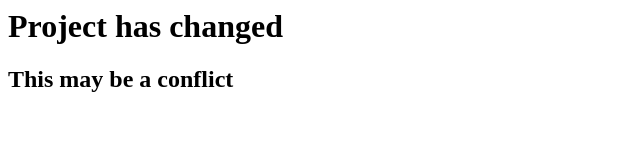
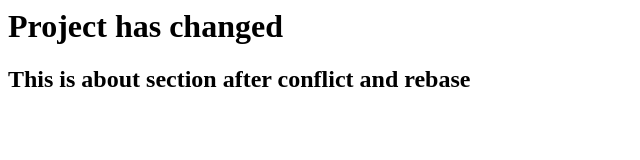
Before and after one commit to GeovanePiccinin/exercicio-git, a plain HTML site: page index.html in a window 1280 px wide. Shown: the whole page, without its empty margins (0-640 px from the left). Drawn offline with Linux system fonts and the light colour scheme.

Commit message:
feat: add about section

```diff
--- a/index.html
+++ b/index.html
@@ -1,3 +1,3 @@
 <h1>Project has changed</h1>
 
-<h2>This may be a conflict</h2>
+<h2>This is about section after conflict and rebase</h2>
```
